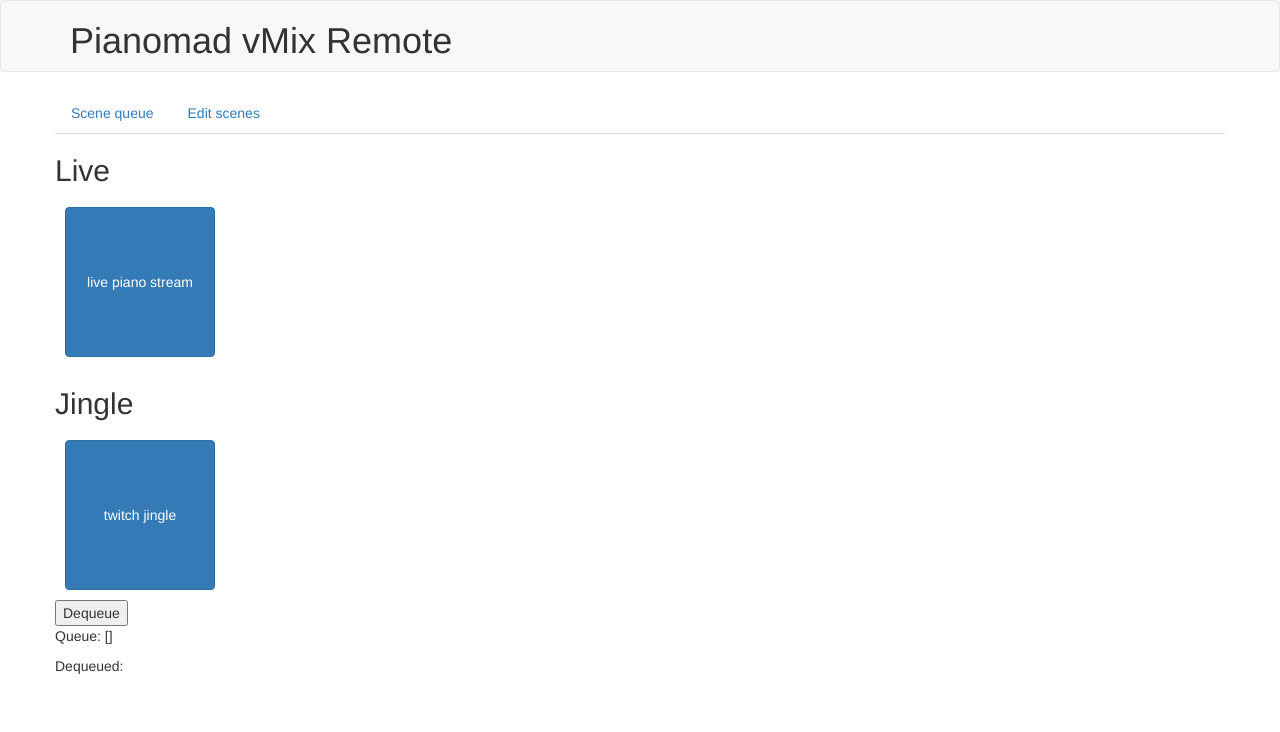
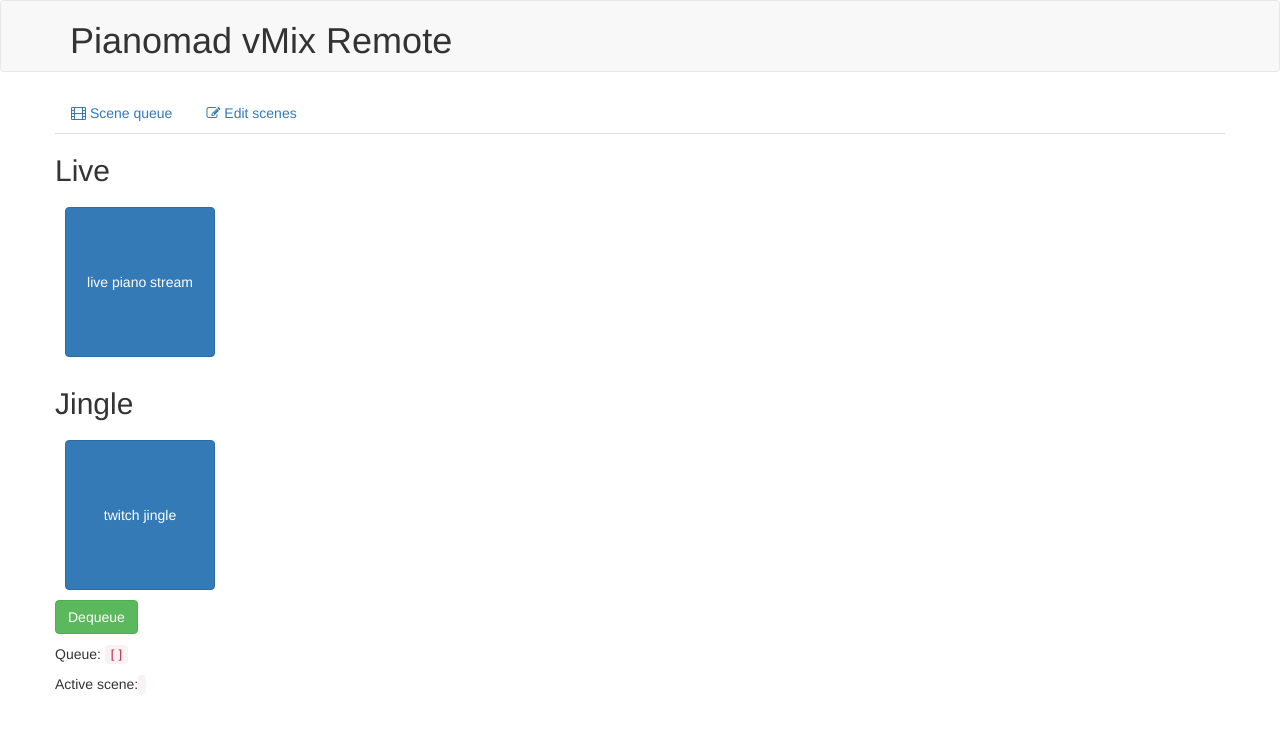
Before and after one commit to bzamecnik/vmix-remote, a website: page frontend-angular/app/index.html in a window 1280 px wide. Drawn offline with nearby package versions, Linux system fonts and the light colour scheme; some packages are replaced by stand-ins of ours.

Commit message:
Add font-awesome and use some nicer icons.

```diff
--- a/frontend-angular/app/index.html
+++ b/frontend-angular/app/index.html
@@ -5,6 +5,7 @@
   <meta charset="utf-8">
   <title>vMix Remote Console</title>
   <link rel="stylesheet" href="bower_components/bootstrap/dist/css/bootstrap.css" />
+  <link rel="stylesheet" href="bower_components/font-awesome/css/font-awesome.css" />
   <link rel="stylesheet" href="app.css" />
   <script src="bower_components/jquery/dist/jquery.js"></script>
   <script src="bower_components/angular/angular.js"></script>
@@ -32,10 +33,11 @@
 
       <ul class="nav nav-tabs">
         <li>
-          <a href="#!/scene-queue">Scene queue</a>
+          <a href="#!/scene-queue"><i class="fa fa-film"></i> Scene queue</a>
         </li>
         <li>
-          <a href="#!/scene-editor">Edit scenes</a>
+          <a href="#!/scene-editor"><i class="fa fa-edit"></i> Edit scenes</a>
+        </li>
         </li>
       </ul>
     </div>
--- a/frontend-angular/app/scene-queue/scene-queue.template.html
+++ b/frontend-angular/app/scene-queue/scene-queue.template.html
@@ -12,12 +12,12 @@
   </div>
 </div>
 
-<button ng-click="$ctrl.dequeue()">Dequeue</button>
-
 <p>
-  Queue: {{$ctrl.values() | json}}
+  <button ng-click="$ctrl.dequeue()" class="btn btn-success">Dequeue</button>
 </p>
-
 <p>
-  Dequeued: {{$ctrl.dequeued}}
+  Queue: <code>{{$ctrl.values() | json}}</code>
 </p>
+<p>
+  Active scene: <code>{{$ctrl.dequeued}}</code>
+</p>
--- a/frontend-angular/bower.json
+++ b/frontend-angular/bower.json
@@ -13,5 +13,6 @@
     "angular-xml": "^2.2.1",
     "angular-ui-sortable": "^0.14.3",
     "angular-bootstrap": "^2.1.3",
+    "font-awesome": "^4.6.3"
   }
 }
```
Also changed, not shown: frontend-angular/app/scene-editor/scene-editor.template.html (+8 -4 lines).
